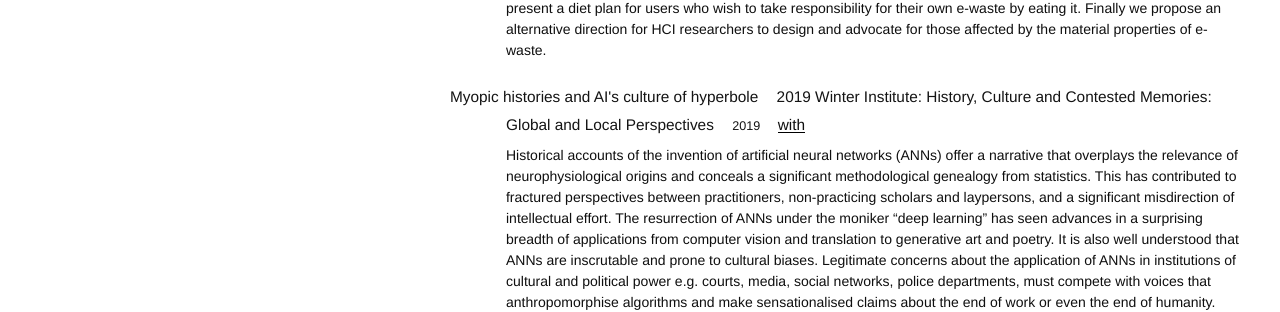
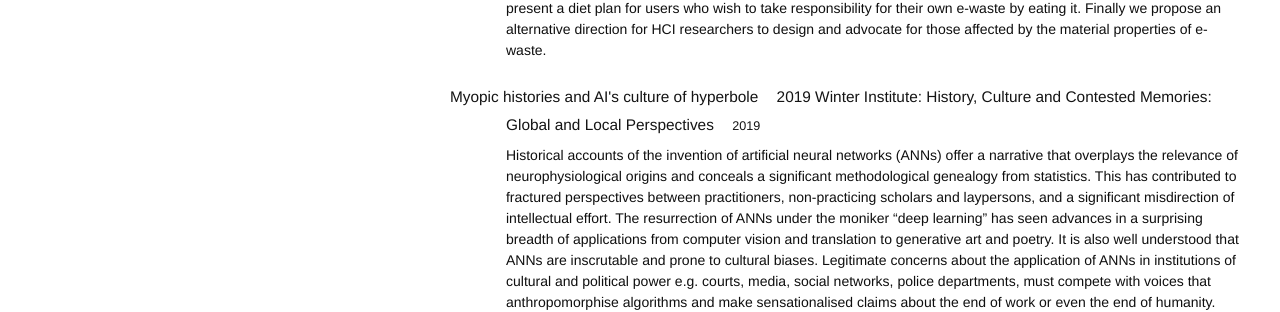
Before and after one commit to kieranbrowne/kieranbrowne.github.io, a Jekyll site: the page built from publications.html, in a window 1280 px wide. Shown: the part 564-876 px from the top of the page. Built offline with Jekyll 4.4.1, drawn with Linux system fonts in a browser that asks for light colours.

Commit message:
check for coauthors

```diff
--- a/publications.html
+++ b/publications.html
@@ -56,9 +56,11 @@ conf_papers:
             <div class="year">
               {{ post.year }}
             </div>
+            {% if post.with %}
             <div class="with">
               with {{ post.with }}
             </div>
+            {% endif %}
             <div class="abstract">
               {{ post.abstract }}
             </div>
@@ -80,9 +82,11 @@ conf_papers:
             <div class="year">
               {{ post.year }}
             </div>
+            {% if post.with %}
             <div class="with">
               with {{ post.with }}
             </div>
+            {% endif %}
             <div class="abstract">
               {{ post.abstract }}
             </div>
```
